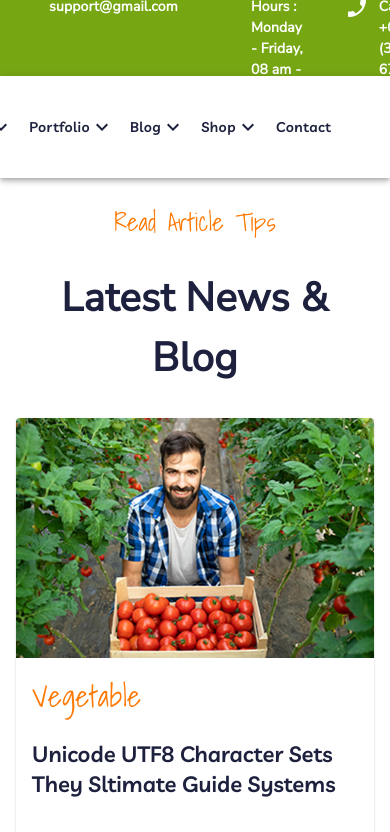
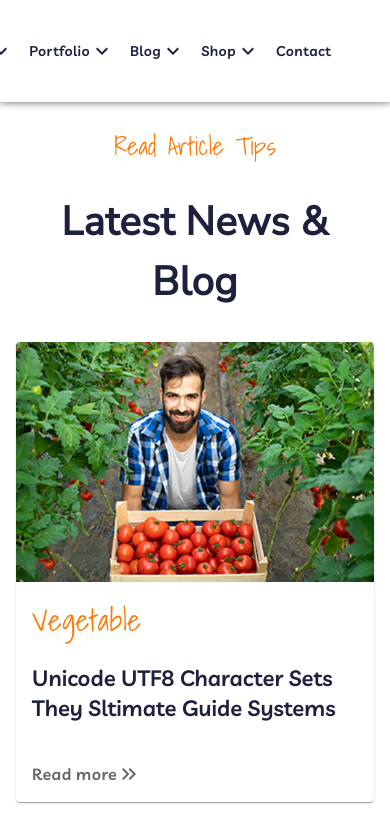
Before and after one commit to YuriiMakoveichuk/My-project-, a React (Create React App) app: page / in a window 390 px wide. Shown: the top 832 px of the page. Built offline with nearby package versions, Linux system fonts and the light colour scheme.

Commit message:
add mobile version in master

```diff
--- a/src/Container/Header/HeaderTop.scss
+++ b/src/Container/Header/HeaderTop.scss
@@ -1,7 +1,13 @@
 .app-bar-top {
-    background-color: #76A713;
+    display: none;
 }
-.header-padding{
+
+@media (min-width: 1200px) {
+    .app-bar-top {
+        display: grid;
+        background-color: #76a713;
+    }
+    .header-padding {
         padding-left: 0;
         padding-right: 0;
     }
@@ -9,7 +15,6 @@
         height: 76px;
         padding-left: 0;
         padding-right: 0;
-
     }
     .header-first {
         width: 100%;
@@ -17,19 +22,16 @@
         justify-content: space-between;
         align-items: center;
         font-weight: 600;
-    font-family: nunito sans,sans-serif;
+        font-family: nunito sans, sans-serif;
         font-size: 14px;
-
-
     }
 
     .header-top-menu {
         display: flex;
         padding-left: 0;
         margin-left: 15px;
-
     }
-.header-first  li {
+    .header-first li {
         list-style-type: none;
         display: flex;
 
@@ -42,8 +44,6 @@
     }
     .header-top-icons {
         display: flex;
-
-
     }
     .header-top-icons a {
         display: flex;
@@ -51,3 +51,4 @@
         text-decoration: none;
         color: #fff;
     }
+}
```
Lines whose indentation alone changed are shown as unchanged.
